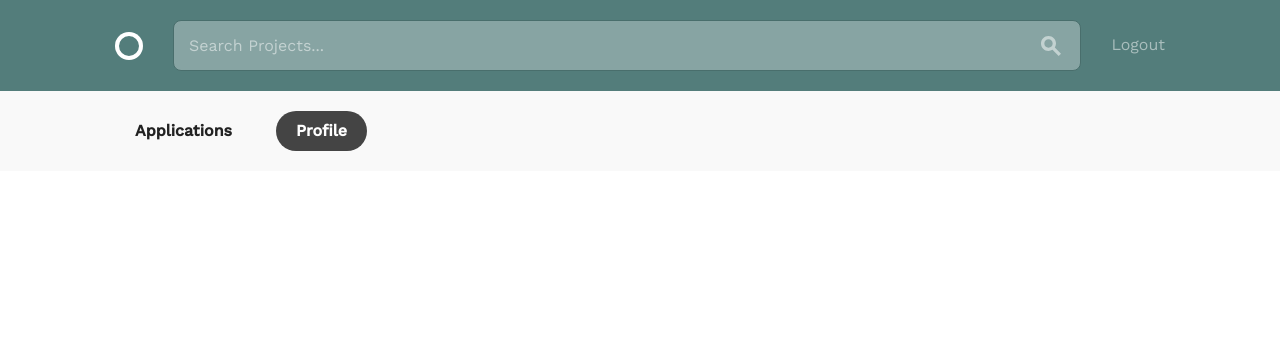
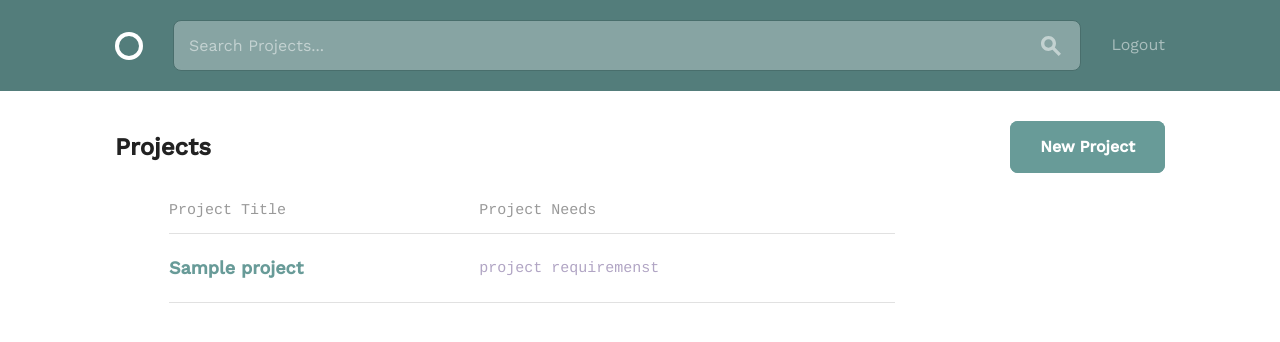
Before and after one commit to squadran2003/Social-Team-Builder, a Django app: page / in a window 1280 px wide. Shown: the top 342 px of the page. Run offline with Django 3.2, Linux system fonts and the light colour scheme; a user stored in the database is signed in; tables that the repository leaves empty hold one stand-in row (values such as "Sample post"); parts of the project's set-up code (start-up, migrations or seed data) failed here and were passed over.

Commit message:
working on adding projects

```diff
--- a/team_builder/accounts/admin.py
+++ b/team_builder/accounts/admin.py
@@ -4,6 +4,4 @@ from django.conf import settings
 # Register your models here.
 from .models import User
 
-
-
 admin.site.register(User)
--- a/team_builder/accounts/models.py
+++ b/team_builder/accounts/models.py
@@ -48,7 +48,7 @@ class User(AbstractBaseUser, PermissionsMixin):
 	objects = UserManager()
 
 	USERNAME_FIELD = 'email'
-	REQUIRED_FIELDS = ['full_name','bio']
+
 
 
 
--- a/team_builder/projects/models.py
+++ b/team_builder/projects/models.py
@@ -7,9 +7,24 @@ from accounts.models import User
 class Project(models.Model):
     user = models.ForeignKey(User,on_delete=models.CASCADE,
                             related_name='projects')
-    title = models.CharField(max_length=100)
-    url = models.URLField(max_length=200)
+    title = models.CharField(max_length=100, unique=True)
+    description = models.TextField(default='')
+    timeline = models.TextField(default='')
+    requirements = models.TextField()
     created_at = models.DateTimeField(default=timezone.now)
 
     def __str__(self):
         return self.title
+
+    class Meta:
+        ordering = ['-created_at']
+
+
+class Position(models.Model):
+    project = models.ManyToManyField(Project)
+    title = models.CharField(max_length=100)
+    description = models.TextField(default='')
+    created_at = models.DateTimeField(default=timezone.now)
+
+    def __str__(self):
+        return self.title
--- /dev/null
+++ b/team_builder/projects/urls.py
@@ -0,0 +1,13 @@
+from django.urls import path, include
+
+
+from .views import *
+
+app_name = 'projects'
+
+urlpatterns = [
+    path(r'add/', CreateProjectView.as_view(), name='add'),
+
+
+
+]
--- a/team_builder/team_builder/urls.py
+++ b/team_builder/team_builder/urls.py
@@ -18,12 +18,13 @@ from django.urls import path, include
 from django.conf.urls.static import static
 from django.conf import settings
 from django.contrib.staticfiles.urls import staticfiles_urlpatterns
-from . import views
+from .views import ProjectHomeView
 
 urlpatterns = [
     path('admin/', admin.site.urls),
     path('accounts/',include('accounts.urls',namespace='accounts')),
-    path(r'',views.home,name='home')
+    path('projects/',include('projects.urls',namespace='projects')),
+    path(r'',ProjectHomeView.as_view(),name='home')
 ]
 urlpatterns+=staticfiles_urlpatterns()
 urlpatterns+=static(settings.MEDIA_URL, document_root=settings.MEDIA_ROOT)
--- a/team_builder/team_builder/views.py
+++ b/team_builder/team_builder/views.py
@@ -1,4 +1,18 @@
 from django.shortcuts import render
+from django.views.generic import ListView
+from django.urls import reverse_lazy
+from projects.models import Project
 
-def home(request):
-    return render(request,'index.html',{})
+class ProjectHomeView(ListView):
+    model = Project
+    context_object_name = 'projects'
+    fields = ('title','requirements')
+    template_name = 'index.html'
+
+
+
+    def get_queryset(self):
+        if self.request.user.is_authenticated:
+            return Project.objects.filter(user=self.request.user)
+        else:
+            return Project.objects.all()
--- a/team_builder/templates/index.html
+++ b/team_builder/templates/index.html
@@ -1 +1,40 @@
 {% extends 'layout.html' %}
+{% block content %}
+<div class="bounds circle--page">
+    <div class='circle--page--header circle--fluid'>
+        <div class="circle--fluid--cell circle--fluid--primary">
+            <h2>Projects</h2>
+        </div>
+        <div class='circle--fluid--cell circle--fluid--secondary'>
+            {% if user.is_authenticated %}
+                <a class="button button-primary icon-on-left" href="{% url 'projects:add' %}">New Project</a>
+            {% endif %}
+        </div>
+    </div>
+    <div class='grid-25'>
+
+    </div>
+    <div class='grid-70 grid-push-5'>
+        <table class="u-full-width circle--table">
+            <thead>
+                <tr>
+                    <th>Project Title</th>
+                    <th class="circle--cell--right">Project Needs</th>
+                </tr>
+            </thead>
+            <tbody>
+                {% for project in projects %}
+                    <tr class="clickable-row">
+                        <td>
+                            <h3>{{ project.title}}</h3>
+                        </td>
+                        <td class="circle--cell--right">
+                            <span class="secondary-label">project requiremenst</span>
+                        </td>
+                    </tr>
+                {% endfor %}
+            </tbody>
+        </table>
+    </div>
+</div>
+{% endblock %}
--- a/team_builder/templates/layout.html
+++ b/team_builder/templates/layout.html
@@ -6,7 +6,7 @@
   <!-- Basic Page Needs
   –––––––––––––––––––––––––––––––––––––––––––––––––– -->
   <meta charset="utf-8">
-  <title>Circle</title>
+  <title>{% block title %}{% endblock %}</title>
   <meta name="description" content="">
   <meta name="author" content="">
 
@@ -33,7 +33,7 @@
     <div class="bounds">
       <div class="circle--fluid">
         <div class="circle--fluid--cell">
-          <h1 class="hide-text circle--logo"><a class="logo" href="index.html">Circle</a></h1>
+          <h1 class="hide-text circle--logo"><a class="logo" href="{% url 'home' %}">Circle</a></h1>
         </div>
         <div class="circle--fluid--cell circle--fluid--primary">
           <div class="circle--search">
@@ -62,18 +62,11 @@
     </div>
   </header>
 
-  <div class="circle--actions--bar">
-    <nav class="bounds">
-      <ul class="circle--pill--list">
-        <li><a href="applications.html">Applications</a></li>
-        <li><a class="selected" href="profile.html">Profile</a></li>
-      </ul>
-    </nav>
-  </div>
+
+    {% block content %}
+    {% endblock %}
 
 
-  {% block content %}
-  {% endblock %}
   <script type="text/javascript" src="{% static 'js/autogrow.js' %}"></script>
   <script type="text/javascript" src="{% static 'js/global.js' %}"></script>
   <script type="text/javascript" src="{% static 'js/app.js' %}"></script>
```
Also changed, not shown: team_builder/accounts/templates/accounts/login.html (+11 -7 lines), team_builder/accounts/templates/accounts/sign_in.html (deleted, +0 -11 lines), team_builder/accounts/templates/accounts/signup.html (+11 -7 lines), team_builder/accounts/views.py (+0 -17 lines), team_builder/projects/forms.py (+8 -12 lines), team_builder/projects/templates/projects/project_form.html (added, +38 -0 lines), team_builder/projects/views.py (+33 -0 lines), team_builder/todo.txt (+13 -5 lines), team_builder/db.sqlite3, team_builder/projects/migrations/0003_auto_20180407_1905.py (added), team_builder/projects/migrations/0004_auto_20180407_1935.py (added).
